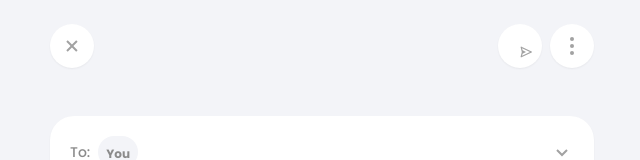
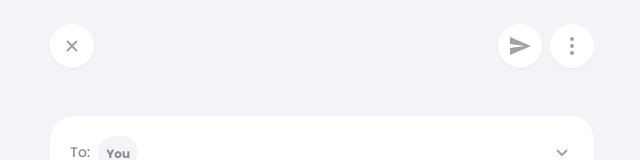
Before and after one commit to agniathreya/phisherman-frontend, an Angular app: page /about-us in a window 1280 px wide. Shown: the top 160 px of the page, without its empty margins (318-958 px from the left). Built offline with nearby package versions, Linux system fonts and the light colour scheme; a web font is replaced by a local one.

Commit message:
Center airplane icon in send button
cgen-2a5cc7b864cb4b28bab1a3a61d654e11

```diff
--- a/src/app/about-us/about-us.component.html
+++ b/src/app/about-us/about-us.component.html
@@ -18,8 +18,8 @@
         <div class="flex items-center gap-2">
           <!-- Send button -->
           <button class="w-11 h-11 bg-white rounded-full flex items-center justify-center shadow-sm hover:shadow-md transition-shadow">
-            <svg class="w-6 h-6" viewBox="0 0 24 24" fill="none">
-              <path d="M31.4261 21.095L14.4261 13.095C14.0761 12.932 13.6631 12.983 13.3651 13.228C13.0661 13.473 12.9371 13.868 13.0301 14.242L14.9691 22L13.0301 29.758C12.9361 30.132 13.0661 30.528 13.3651 30.773C13.5481 30.923 13.7721 31 14.0001 31C14.1451 31 14.2901 30.969 14.4261 30.905L31.4261 22.905C31.7761 22.74 32.0001 22.388 32.0001 22C32.0001 21.612 31.7761 21.26 31.4261 21.095ZM15.4811 28.197L16.3201 24.84L22.0001 22L16.3201 19.16L15.4811 15.803L28.6511 22L15.4811 28.197Z" fill="#A2A2A2" transform="scale(0.6)" transform-origin="center"/>
+            <svg class="w-6 h-6" viewBox="0 0 24 24" fill="none" aria-hidden="true">
+              <path d="M2.01 21L23 12 2.01 3 2 10l15 2-15 2z" fill="#A2A2A2"/>
             </svg>
           </button>
 
```
